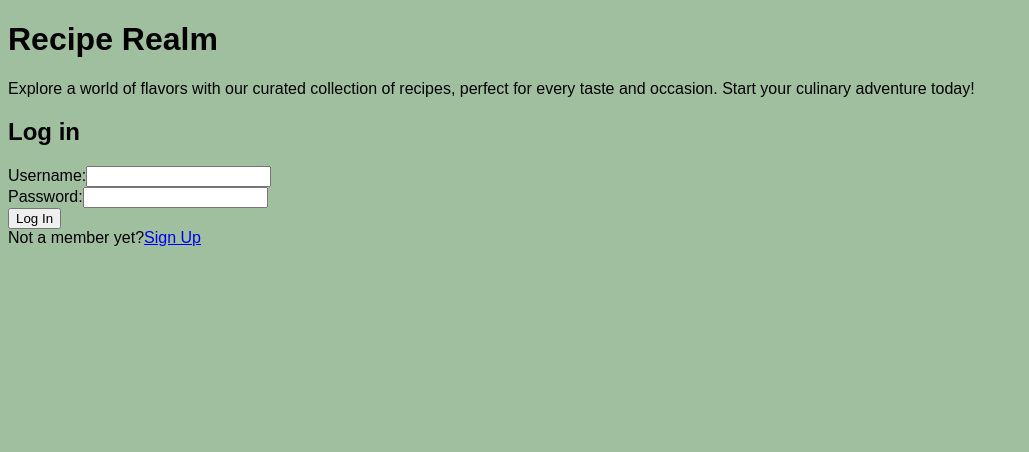
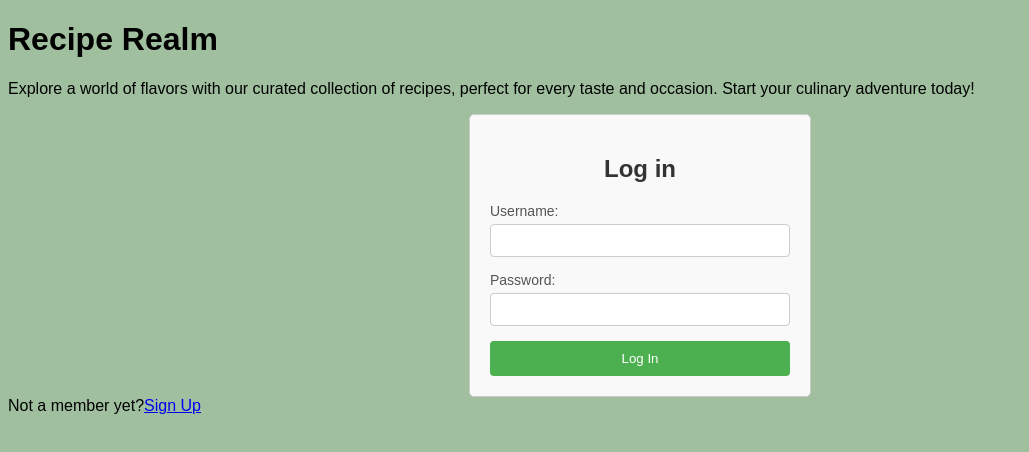
Before and after one commit to PedroA54/Recipe-Realm, a React (Create React App) app in the folder client/: page / in a window 1280 px wide. Shown: the top 452 px of the page, without its empty margins (0-1029 px from the left). Built offline with nearby package versions, Linux system fonts and the light colour scheme; no server answers.

Commit message:
styling for log in ad sign up

```diff
--- a/client/src/components/User/Login.jsx
+++ b/client/src/components/User/Login.jsx
@@ -34,25 +34,27 @@ function LogIn({ setUser, user }) {
     }
 
     return (
-        <form onSubmit={handleSubmit}>
-            <div>
-                <h2> Log in</h2>
-                <label>Username:</label>
+        <form onSubmit={handleSubmit} className="login-container">
+            <div className="login-input-group">
+                <h2 className="login-heading"> Log in</h2>
+                <label className="login-label">Username:</label>
                 <input
                     type="text"
                     value={username}
                     onChange={(e) => setUsername(e.target.value)}
+                    className="login-input"
                 />
             </div>
-            <div>
-                <label>Password:</label>
+            <div className="login-input-group">
+                <label className="login-label"> Password:</label>
                 <input
                     type="password"
                     value={password}
                     onChange={(e) => setPassword(e.target.value)}
+                    className="login-input"
                 />
             </div>
-            <button type="submit">Log In</button>
+            <button type="submit" className="login-button">Log In</button>
         </form>
     );
 }
--- a/client/src/components/User/Signup.jsx
+++ b/client/src/components/User/Signup.jsx
@@ -1,7 +1,6 @@
 import React, { useState } from 'react';
 import { Redirect } from 'react-router-dom';
 import { toast } from 'react-hot-toast';
-
 
 function SignUp({ user, setUser }) {
     const [userName, setUserName] = useState('');
@@ -36,27 +35,29 @@ function SignUp({ user, setUser }) {
     }
 
     return (
-        <form onSubmit={handleSubmit}>
-            <h2>Sign Up</h2>
-            <div>
-                <label>Username:</label>
+        <form onSubmit={handleSubmit} className="signup-container">
+            <h2 className="signup-heading">Sign Up</h2>
+            <div className="signup-input-group">
+                <label className="signup-label">Username:</label>
                 <input
                     type="text"
                     value={userName}
                     onChange={(e) => setUserName(e.target.value)}
                     required
+                    className="signup-input"
                 />
             </div>
-            <div>
-                <label>Password:</label>
+            <div className="signup-input-group">
+                <label className="signup-label">Password:</label>
                 <input
                     type="password"
                     value={password}
                     onChange={(e) => setPassword(e.target.value)}
                     required
+                    className="signup-input"
                 />
             </div>
-            <button type="submit">Sign Up</button>
+            <button type="submit" className="signup-button">Sign Up</button>
         </form>
     );
 }
--- a/client/src/style.css
+++ b/client/src/style.css
@@ -95,7 +95,7 @@ body {
 
 .recipes-grid {
     display: grid;
-    grid-template-columns: repeat(auto-fill, minmax(200px, 1fr));
+    grid-template-columns: repeat(auto-fill, minmax(240px, 1fr));
     gap: 20px;
 }
 
@@ -391,3 +391,112 @@ body {
         margin-bottom: 20px;
     }
 }
+
+
+/*---------*/
+/* Log in */
+/*-------*/
+
+.login-container {
+    width: 300px;
+    margin: 0 auto;
+    padding: 20px;
+    border: 1px solid #ccc;
+    border-radius: 5px;
+    background-color: #f9f9f9;
+}
+
+.login-heading {
+    margin-bottom: 20px;
+    text-align: center;
+    font-size: 24px;
+    color: #333;
+}
+
+.login-input-group {
+    margin-bottom: 15px;
+}
+
+.login-label {
+    display: block;
+    margin-bottom: 5px;
+    font-size: 14px;
+    color: #555;
+}
+
+.login-input {
+    width: 100%;
+    padding: 8px;
+    border: 1px solid #ccc;
+    border-radius: 4px;
+    box-sizing: border-box;
+}
+
+.login-button {
+    width: 100%;
+    padding: 10px;
+    background-color: #4CAF50;
+    color: white;
+    border: none;
+    border-radius: 4px;
+    cursor: pointer;
+}
+
+.login-button:hover {
+    background-color: #45a049;
+}
+
+
+
+/*---------*/
+/* Sign Up */
+/*-------*/
+
+.signup-container {
+    width: 300px;
+    margin: 0 auto;
+    padding: 20px;
+    border: 1px solid #ccc;
+    border-radius: 5px;
+    background-color: #f9f9f9;
+}
+
+.signup-heading {
+    margin-bottom: 20px;
+    text-align: center;
+    font-size: 24px;
+    color: #333;
+}
+
+.signup-input-group {
+    margin-bottom: 15px;
+}
+
+.signup-label {
+    display: block;
+    margin-bottom: 5px;
+    font-size: 14px;
+    color: #555;
+}
+
+.signup-input {
+    width: 100%;
+    padding: 8px;
+    border: 1px solid #ccc;
+    border-radius: 4px;
+    box-sizing: border-box;
+}
+
+.signup-button {
+    width: 100%;
+    padding: 10px;
+    background-color: #4CAF50;
+    color: white;
+    border: none;
+    border-radius: 4px;
+    cursor: pointer;
+}
+
+.signup-button:hover {
+    background-color: #45a049;
+}
```
